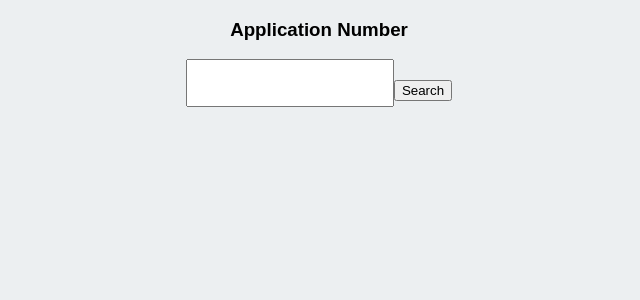
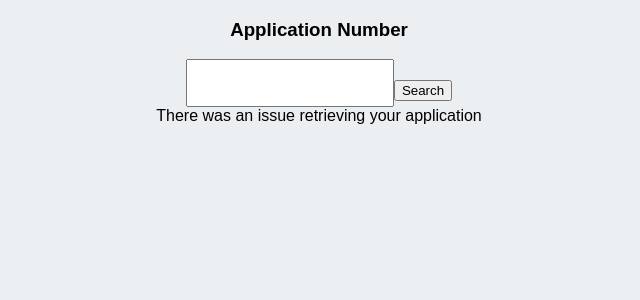
Before and after one commit to joerodrig/tlc-status, a React (Create React App) app: page / in a window 1280 px wide. Shown: the top 300 px of the page, without its empty margins (321-961 px from the left). Built offline with nearby package versions, Linux system fonts and the light colour scheme.

Commit message:
Handle errors

```diff
--- a/src/App.js
+++ b/src/App.js
@@ -38,8 +38,11 @@ class App extends Component {
   }
 
   _taxiInfo = (appNumber) => {
+    // Attempt to use the appNumber saved in state.
+    // If it's null, use a passed appNumber
+    const appNo = this.state.appNumber || appNumber;
     const baseUrl = "https://data.cityofnewyork.us/resource/xtra-f75s.json";
-    const appNumberFilterParam = `app_no=${this.state.appNumber || appNumber}`;
+    const appNumberFilterParam = `app_no=${appNo}`;
 
     this.setState(() => ({ error: null, submitted: false }))
     return fetch(`${baseUrl}?${appNumberFilterParam}`, {
@@ -53,6 +56,8 @@ class App extends Component {
       response.json().then(json => response.ok ? json : Promise.reject(json))
     )
     .then(response => {
+      window.location.hash = `#{application_number: ${appNo}}`;
+
       // If the response returns an empty array, the application wasn't found
       if (response.length === 0) {
         this.setState(() => ({ error: { code: "404" }, submitted: true }))
@@ -64,6 +69,10 @@ class App extends Component {
       this.setState(() => ({ application: response[0], submitted: true }))
     })
     .catch(response => {
+      if (response.errorCode === "query.soql.no-such-column") {
+        window.location.hash = "";
+      }
+
       this.setState(() => ({ error: response, submitted: true }))
     });
   }
--- a/src/TLCApplication.js
+++ b/src/TLCApplication.js
@@ -1,10 +1,14 @@
 import React from "react";
 
 const errorMessage = (error) => {
-  if (error.code === "query.compiler.malformed") {
-    return "The application number entered is invalid";
-  } else if (error.code === "404") {
-    return "We were unable to find your application";
+  switch(error.code) {
+    case "query.soql.no-such-column":
+    case "query.compiler.malformed":
+      return "The application number entered is invalid";
+    case "404":
+      return "We were unable to find your application";
+    default:
+      return "There was an issue retrieving your application";
   }
 }
 
```
